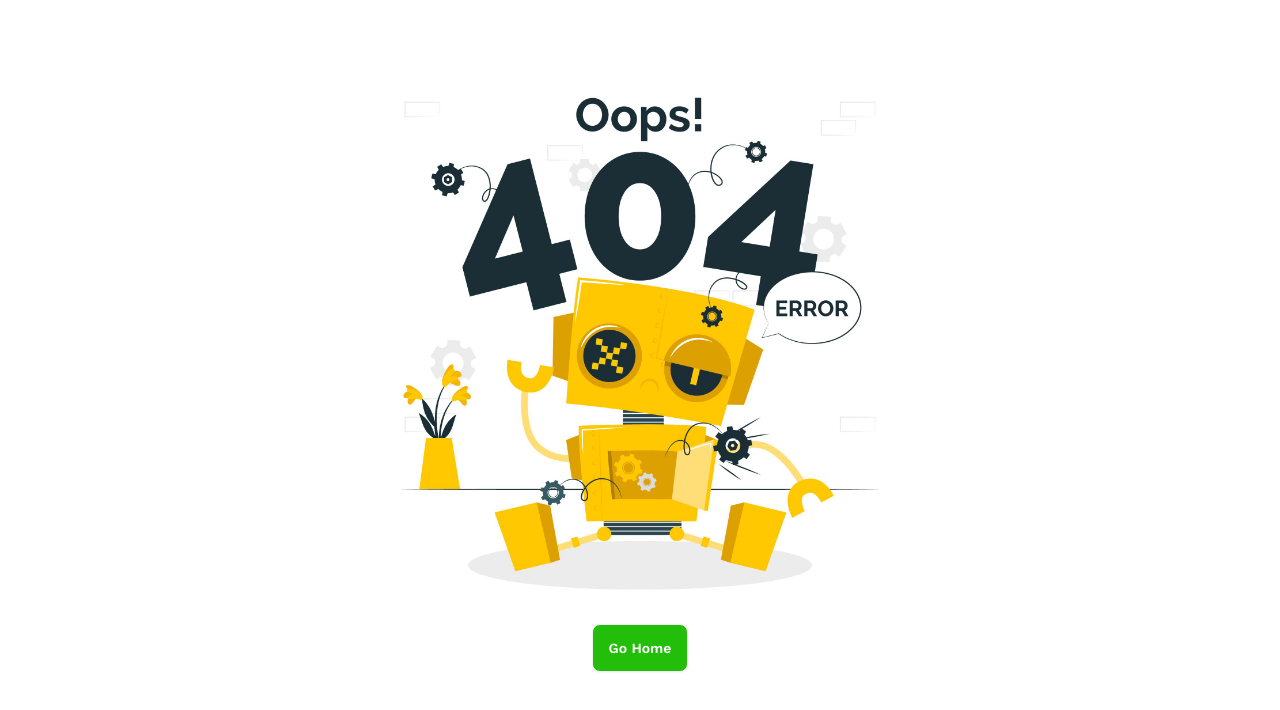
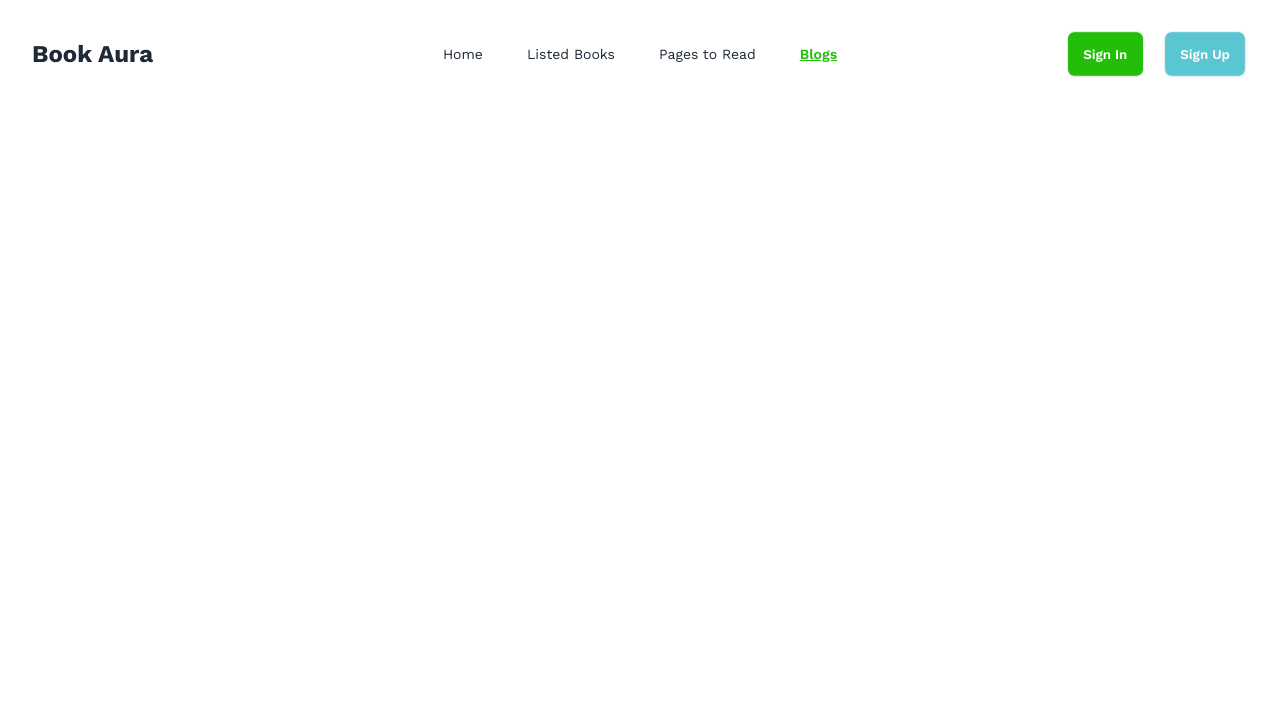
Before and after one commit to byteFarhan/Book-Aura, a React (Vite) app: page /blogs in a window 1280 px wide. Before the commit this address had no page. Shown: the top 710 px of the page. Built offline with nearby package versions, Linux system fonts and the light colour scheme; a web font is replaced by a local one.

Commit message:
add a json fake data file & a route for blogs.

```diff
--- /dev/null
+++ b/public/data/blogs.json
@@ -0,0 +1,162 @@
+[
+  {
+    "id": "article123",
+    "title": "The Endless Benefits of Reading Books",
+    "author": "John Doe",
+    "publish_date": "2024-03-28",
+    "content": [
+      {
+        "point": "Mental Stimulation",
+        "description": "Reading is akin to a workout for the brain, stimulating critical thinking and boosting cognitive function."
+      },
+      {
+        "point": "Expanding Knowledge",
+        "description": "Books are treasure troves of information, broadening perspectives and enriching vocabulary."
+      },
+      {
+        "point": "Empathy and Emotional Intelligence",
+        "description": "Through characters and narratives, reading fosters empathy by allowing individuals to see the world through different perspectives."
+      },
+      {
+        "point": "Stress Reduction",
+        "description": "Escaping into a good book provides relaxation, reducing stress levels and promoting emotional well-being."
+      },
+      {
+        "point": "Enhanced Focus and Concentration",
+        "description": "Reading demands focus and concentration, cultivating the ability to sustain attention for extended periods."
+      },
+      {
+        "point": "Improved Sleep",
+        "description": "Reading before bed promotes better sleep quality by signaling to the brain that it's time to wind down."
+      }
+    ]
+  },
+  {
+    "id": "article456",
+    "title": "The Transformative Power of Reading: Unlocking a World of Benefits",
+    "author": "Jane Smith",
+    "publish_date": "2024-03-29",
+    "content": [
+      {
+        "point": "Enhanced Brain Function",
+        "description": "Reading stimulates neural pathways, improves brain connectivity, and enhances cognitive function."
+      },
+      {
+        "point": "Cultivation of Empathy",
+        "description": "Literature transports readers into diverse experiences, fostering empathy and compassion."
+      },
+      {
+        "point": "Stress Reduction and Mental Health",
+        "description": "Escaping into a good book provides a respite from daily pressures, reducing stress levels and improving mental well-being."
+      },
+      {
+        "point": "Expanding Horizons",
+        "description": "Books transport readers to new worlds, broadening horizons and fostering appreciation for diversity."
+      },
+      {
+        "point": "Improved Focus and Concentration",
+        "description": "Reading demands sustained focus, enhancing productivity and success in various aspects of life."
+      },
+      {
+        "point": "Lifelong Learning",
+        "description": "Reading offers the opportunity for lifelong learning, acquiring new knowledge and perspectives with each experience."
+      }
+    ]
+  },
+  {
+    "id": "article789",
+    "title": "The Joy of Reading: How Books Enrich Our Lives",
+    "author": "Emily Johnson",
+    "publish_date": "2024-03-30",
+    "content": [
+      {
+        "point": "Creativity and Imagination",
+        "description": "Reading sparks creativity and imagination, transporting readers to fantastical realms and inspiring new ideas."
+      },
+      {
+        "point": "Community and Connection",
+        "description": "Books bring people together, fostering a sense of community and connection through shared stories and discussions."
+      },
+      {
+        "point": "Personal Growth",
+        "description": "Each book read is an opportunity for personal growth, offering insights and lessons that shape our perspectives and behaviors."
+      },
+      {
+        "point": "Stimulation of Curiosity",
+        "description": "Reading ignites curiosity, prompting readers to ask questions, seek answers, and explore the world around them."
+      }
+    ]
+  },
+  {
+    "id": "article101112",
+    "title": "The Healing Power of Literature: How Books Heal the Mind and Soul",
+    "author": "Michael Brown",
+    "publish_date": "2024-03-31",
+    "content": [
+      {
+        "point": "Therapeutic Escape",
+        "description": "Books provide a therapeutic escape from reality, offering solace and comfort during challenging times."
+      },
+      {
+        "point": "Emotional Resonance",
+        "description": "Literature resonates with readers on a deep emotional level, validating their experiences and emotions."
+      },
+      {
+        "point": "Catharsis and Empowerment",
+        "description": "Engaging with powerful narratives allows readers to experience catharsis and feel empowered to overcome their own obstacles."
+      },
+      {
+        "point": "Sense of Belonging",
+        "description": "Books create a sense of belonging by reflecting readers' experiences and identities, making them feel understood and accepted."
+      }
+    ]
+  },
+  {
+    "id": "article131415",
+    "title": "Reading for Resilience: How Books Build Mental Toughness",
+    "author": "Sarah Davis",
+    "publish_date": "2024-04-01",
+    "content": [
+      {
+        "point": "Adversity as Inspiration",
+        "description": "Literature showcases characters overcoming adversity, inspiring readers to face their own challenges with resilience and determination."
+      },
+      {
+        "point": "Embracing Uncertainty",
+        "description": "Books teach readers to embrace uncertainty and navigate life's uncertainties with courage and adaptability."
+      },
+      {
+        "point": "Psychological Strength",
+        "description": "Engaging with challenging themes and complex characters builds psychological strength, equipping readers to confront difficult situations."
+      },
+      {
+        "point": "Hope and Optimism",
+        "description": "Reading instills hope and optimism by showing that even in the darkest of times, there is always the possibility of redemption and renewal."
+      }
+    ]
+  },
+  {
+    "id": "article161718",
+    "title": "The Empowering Influence of Literature: How Books Shape Society",
+    "author": "David Wilson",
+    "publish_date": "2024-04-02",
+    "content": [
+      {
+        "point": "Social Commentary",
+        "description": "Books serve as a platform for social commentary, shining a light on societal issues and sparking conversations for change."
+      },
+      {
+        "point": "Cultural Preservation",
+        "description": "Literature preserves cultural heritage by capturing the stories, traditions, and values of diverse communities."
+      },
+      {
+        "point": "Inspiring Action",
+        "description": "Powerful narratives inspire readers to take action, motivating them to advocate for justice, equality, and positive change."
+      },
+      {
+        "point": "Empowerment Through Representation",
+        "description": "Representation in literature empowers marginalized communities, validating their experiences and amplifying their voices."
+      }
+    ]
+  }
+]
--- a/src/Routes/Routes.jsx
+++ b/src/Routes/Routes.jsx
@@ -5,6 +5,7 @@ import Home from "../pages/HomePage/Home/Home";
 import BookDetails from "../pages/BookDetails/BookDetails";
 import ListedBooks from "../pages/ListedBooks/ListedBooks";
 import PagesToRead from "../pages/PageToRead/PagesToRead";
+import Blogs from "../pages/Blogs/Blogs";
 
 const router = createBrowserRouter([
   {
@@ -31,6 +32,11 @@ const router = createBrowserRouter([
         element: <PagesToRead />,
         loader: () => fetch("/data/books.json"),
       },
+      {
+        path: "/blogs",
+        element: <Blogs />,
+        loader: () => fetch("/data/blogs.json"),
+      },
     ],
   },
 ]);
--- /dev/null
+++ b/src/pages/Blogs/Blog/Blog.jsx
@@ -0,0 +1,6 @@
+const Blog = ({ blog }) => {
+  const { id, title, content, publish_date, author } = blog;
+  return <div></div>;
+};
+
+export default Blog;
--- /dev/null
+++ b/src/pages/Blogs/Blogs.jsx
@@ -0,0 +1,16 @@
+import { useLoaderData } from "react-router-dom";
+import Blog from "./Blog/Blog";
+
+const Blogs = () => {
+  const blogs = useLoaderData();
+
+  console.log(blogs);
+  return (
+    <section id="blogs">
+      {blogs?.length &&
+        blogs?.map((blog) => <Blog key={blog.id} blog={blog} />)}
+    </section>
+  );
+};
+
+export default Blogs;
```
